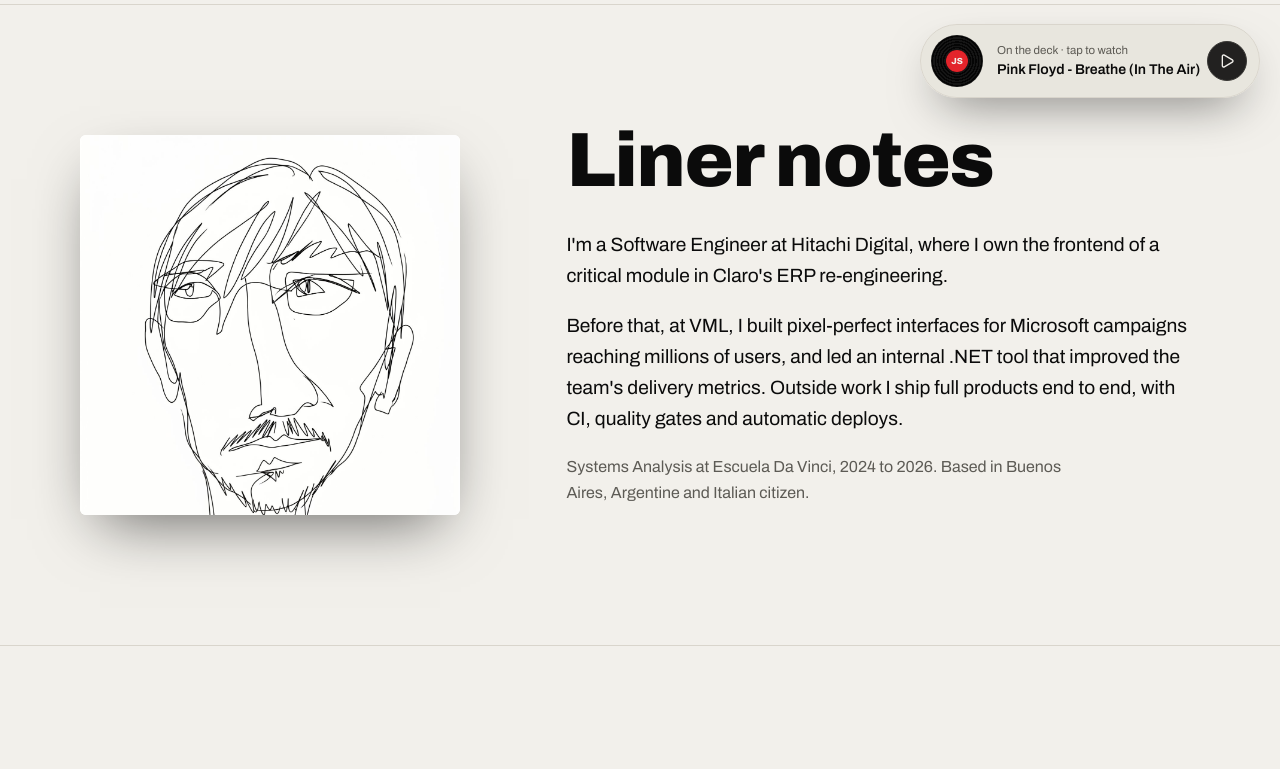
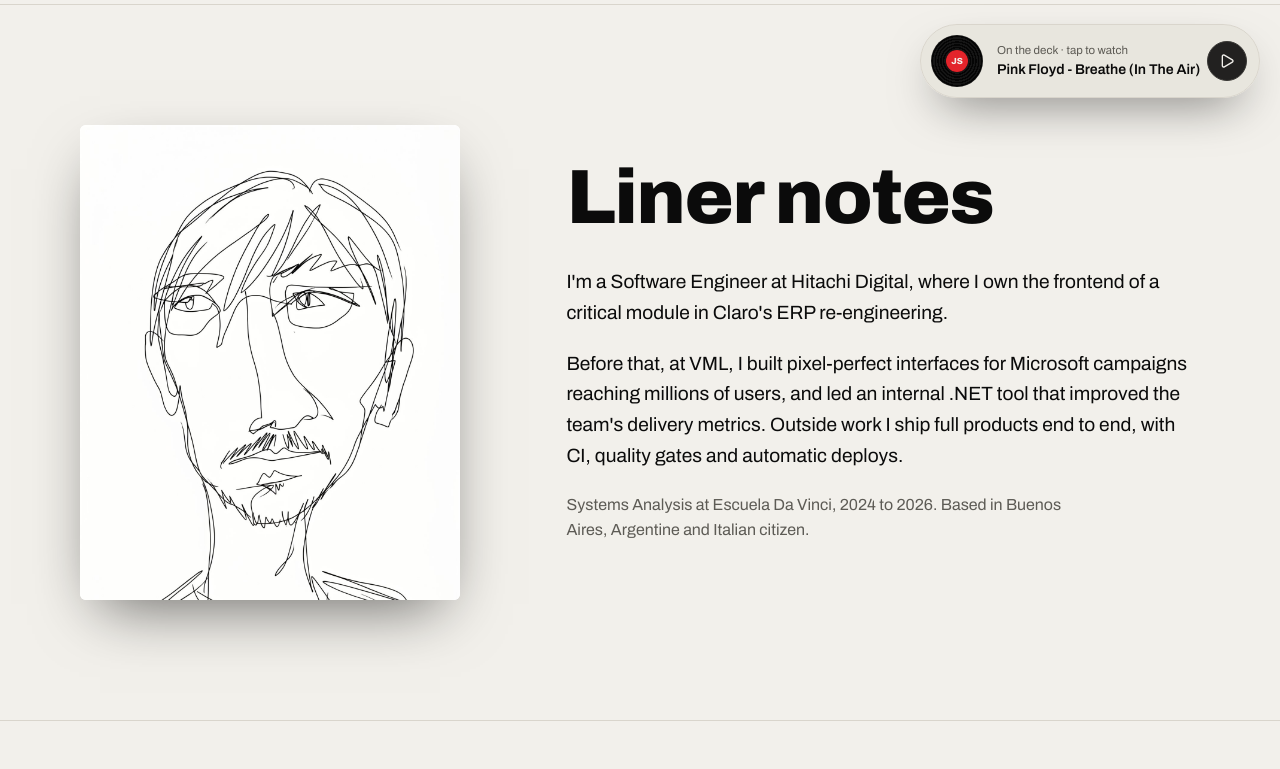
Before and after one commit to saracco-juan/portfolio, a React (Vite) app: page / in a window 1280 px wide. Shown: the part 796-1565 px from the top of the page. Built offline with nearby package versions, Linux system fonts and the light colour scheme.

Commit message:
Show head and shoulders in the portrait
Co-Authored-By: Claude Opus 5.5 <noreply@anthropic.com>
Claude-Session: https://claude.ai/code/session_01DCbEqHiABtVST5Vhjdt5cW

```diff
--- a/src/components/Portfolio/portfolio.css
+++ b/src/components/Portfolio/portfolio.css
@@ -718,13 +718,14 @@ button.mini-deck__text:hover .mini-deck__title {
 
 .sleeve__cover {
   background: #fff;
+  aspect-ratio: 4 / 5 !important;
 }
 
 .sleeve__cover img {
   width: 100%;
   height: 100%;
   object-fit: cover;
-  object-position: 50% 6%;
+  object-position: 50% 0%;
   transition: filter 0.4s ease;
 }
 
```
